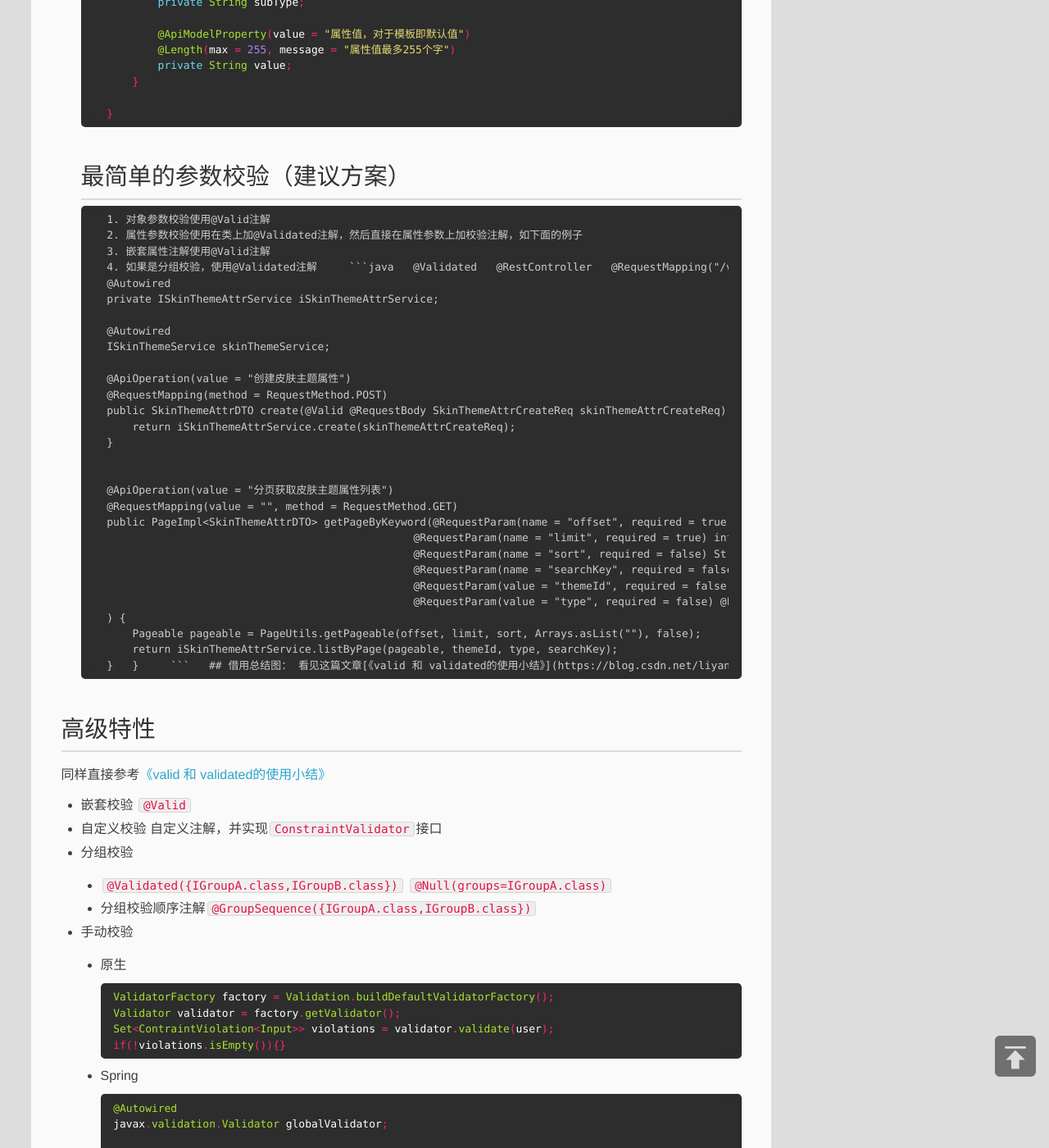
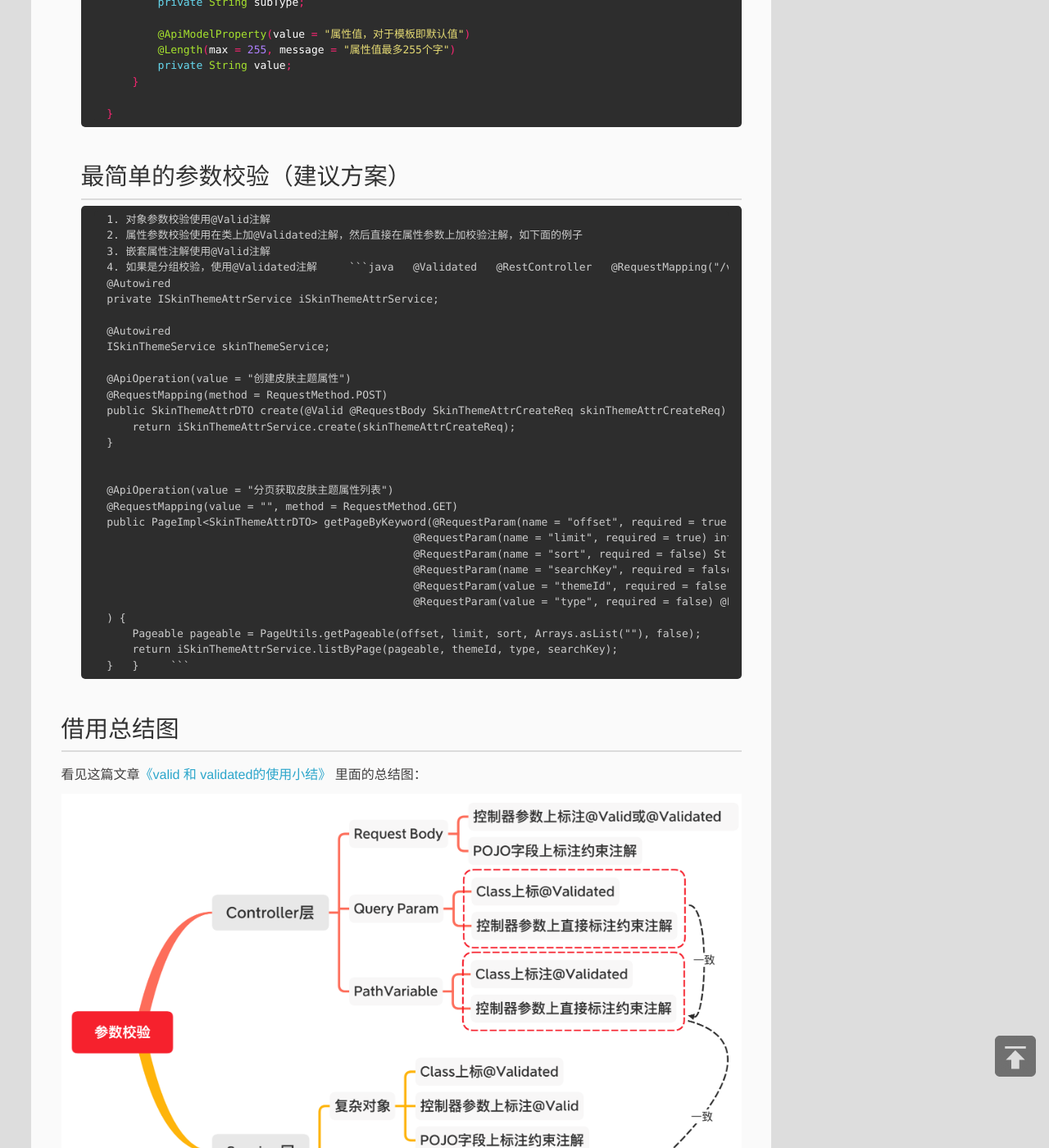
Before and after one commit to linyuliang/linyuliang.github.io, a Jekyll site: the page built from _posts/2021-01-04-spring boot入门（三）-Validator参数校验.md, in a window 1280 px wide and 1400 px high, scrolled down 2595 px. Shown: the whole window at 82% size. Built offline with Jekyll 4.4.1, drawn with Linux system fonts in a browser that asks for light colours; a script that is not in the unit is left out; comment, search, counter and statistics services are not loaded.

Commit message:
格式修订

````diff
--- a/_posts/2021-01-04-spring boot入门（三）-Validator参数校验.md
+++ b/_posts/2021-01-04-spring boot入门（三）-Validator参数校验.md
@@ -130,7 +130,8 @@ description: spring boot入门(三)-Validator参数校验 统一参数校验
         }
     }
     ```
-## 借用总结图：
+
+## 借用总结图
 看见这篇文章[《valid 和 validated的使用小结》](https://blog.csdn.net/liyanqiang19/article/details/107318650/)  里面的总结图：
   ![参数校验总结图](/images/20210104/validator.png)
 
````
